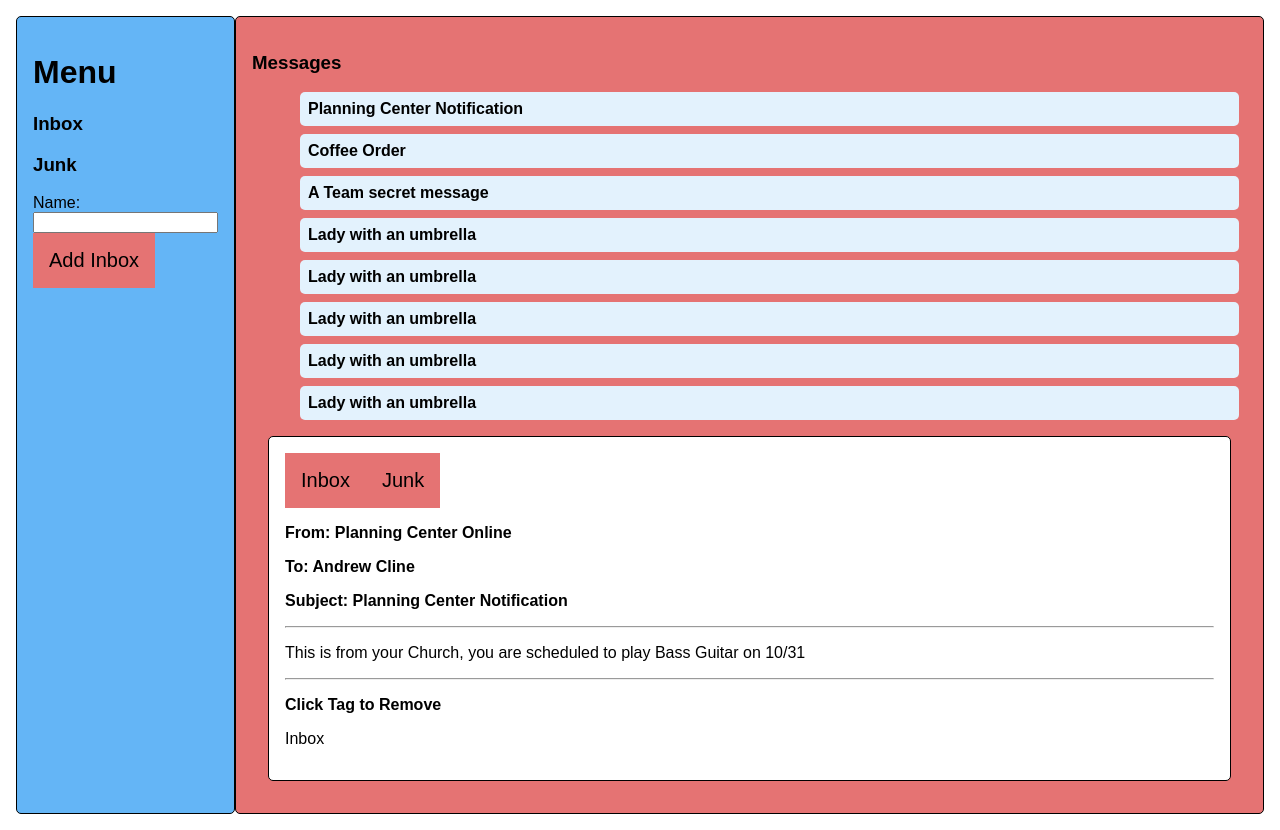
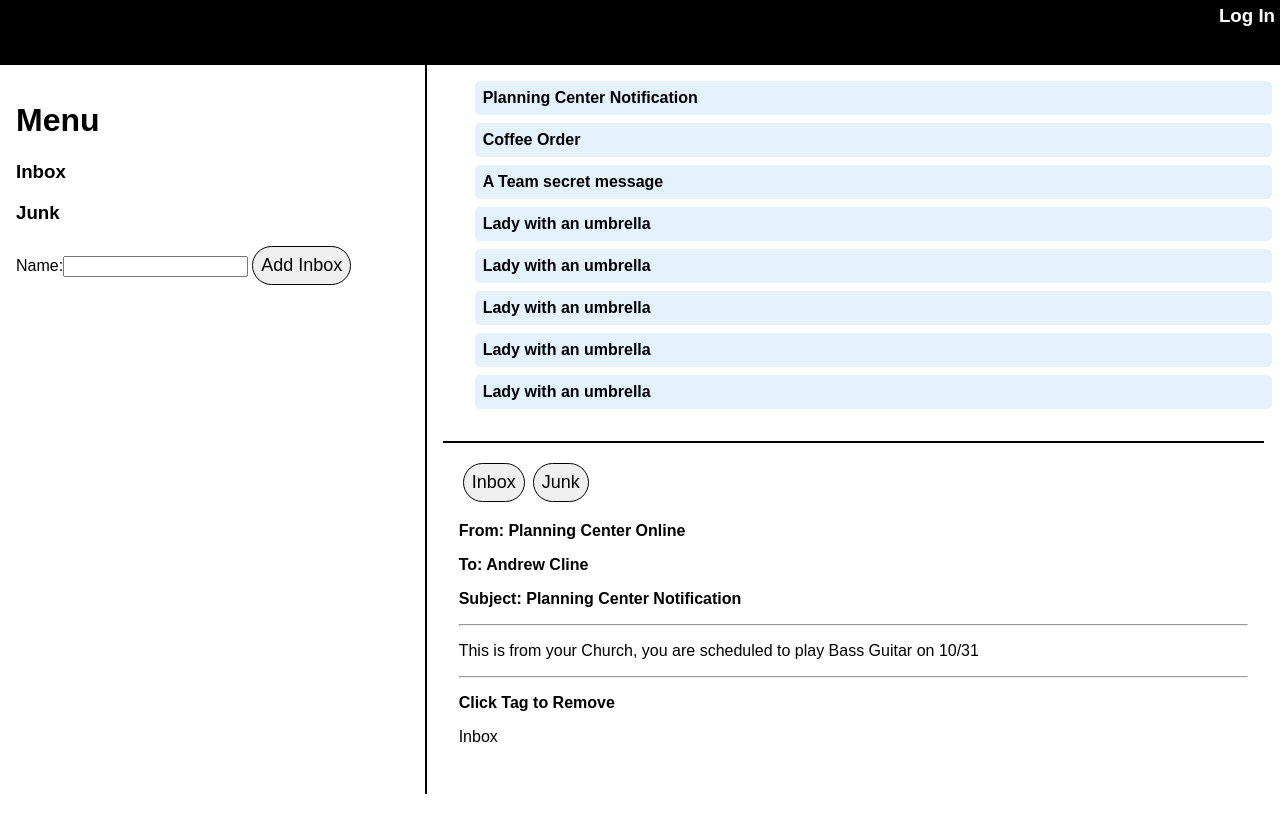
Before and after one commit to theAndrewCline/react-inbox, a React (Create React App) app: page / in a window 1280 px wide. After the commit the page ends 800 px from the top, so only its background shows below. Built offline with nearby package versions, Linux system fonts and the light colour scheme; the HTML template or start-up script is replaced by a standard one.

Commit message:
getting styles input

```diff
--- a/src/App.css
+++ b/src/App.css
@@ -1,21 +1,19 @@
 .App {
-  display: flex;
-  min-height: 40vh;
-  margin: 1rem;
+  max-height: 100vh;
+  max-width: 100vw;
+  display: grid;
+  overflow: initial;
+  grid-template-columns: 1fr 2fr;
+  grid-template-rows: 65px calc(100% - 65px);
+  overflow: hidden;
 }
 .Menu {
-  border: solid 1px;
-  border-radius: 5px;
-  width: 200px;
+  overflow: scroll;
   padding: 1rem;
-  background: #64B5F6;
+  border-right: black solid 2px
 }
 .Messages {
-  border: solid 1px;
-  border-radius: 5px;
-  padding: 1rem;
-  width:100%;
-  background: #E57373;
+  overflow: scroll;
 }
 .message {
   border-radius: 5px;
@@ -23,19 +21,32 @@
   padding: .5rem;
   margin: .5rem;
 }
+
+.Nav {
+  grid-column-start: 1;
+  grid-column-end: 3;
+  grid-row-start: 1;
+  grid-row-end: 2;
+  display: flex;
+  flex-direction: row-reverse;
+}
+
 .Viewer {
-  border: solid 1px;
-  border-radius: 5px;
+
+  overflow: scroll;
+  /* grid-column-start: 2;
+  grid-row-start: 3;  */
   padding: 1rem;
   margin: 1rem;
-  background: #FFF;
+  border-top: black solid 2px
 }
 
 button {
-  border: none;
-  background: #E57373;
-  padding: 1rem;
-  font-size: 20px;
+  border:solid 1px;
+  border-radius: 20px;
+  padding: .5rem;
+  margin: .25rem;
+  font-size: 18px;
   outline: none;
 }
 
--- a/src/App.js
+++ b/src/App.js
@@ -3,6 +3,7 @@ import './App.css';
 
 import Messages from './components/Messages'
 import Menu from './components/Menu'
+import Nav from './components/Nav'
 
 export default class App extends Component {
   constructor() {
@@ -39,6 +40,7 @@ export default class App extends Component {
 
     return (
       <div className="App">
+        < Nav />
         < Menu switchBox={this.switchBox} addTag={this.addTag} tags={tags}/>
         < Messages box={currentBox} tags={tags}/>
       </div>
--- a/src/components/Messages.js
+++ b/src/components/Messages.js
@@ -345,8 +345,7 @@ export default class Messages extends Component {
 
         return (
             <div className='Messages'>
-                <h3>Messages</h3>
-
+                <div style={{ overflow: 'scroll' }}>
                     <ul>{messages.map((x , i) => {
                         if (x.read === false) {
                             return  <li className="message" key={i}
@@ -363,7 +362,9 @@ export default class Messages extends Component {
                                         {x.subject}
                                     </li>
                             }
-                })}</ul>
+                        })}
+                    </ul>
+                </div>
 
                 <Viewer
                     addTagToMessage={this.addTagToMessage}
--- /dev/null
+++ b/src/components/Nav.js
@@ -0,0 +1,15 @@
+import React, { Component } from 'react';
+
+export default class Nav extends Component {
+    render() {
+        const style = {
+            backgroundColor: 'black'
+        }
+
+        return (
+            <nav className='Nav' style={style}>
+                <h3 style={{color: 'white', margin: '5px'}}>Log In</h3>
+            </nav>
+        );
+    }
+}
```
Lines whose indentation alone changed are shown as unchanged.
